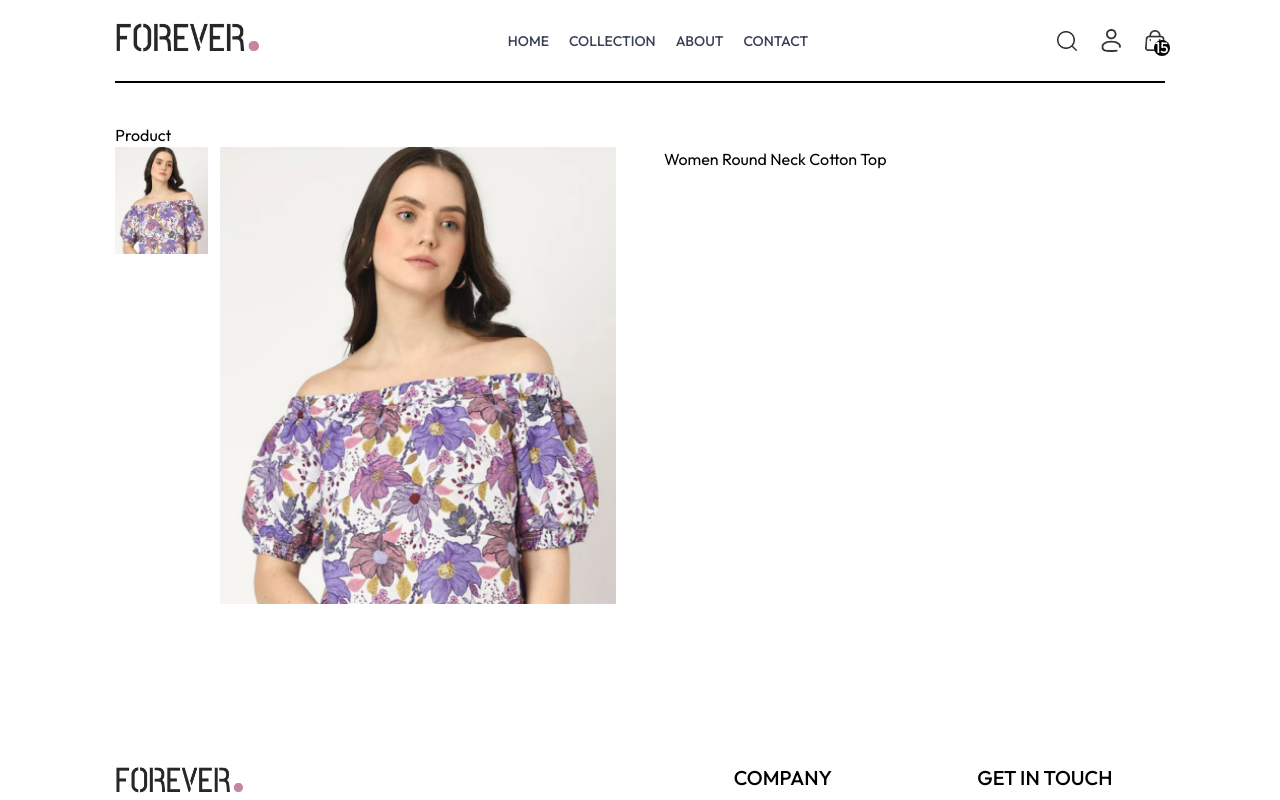
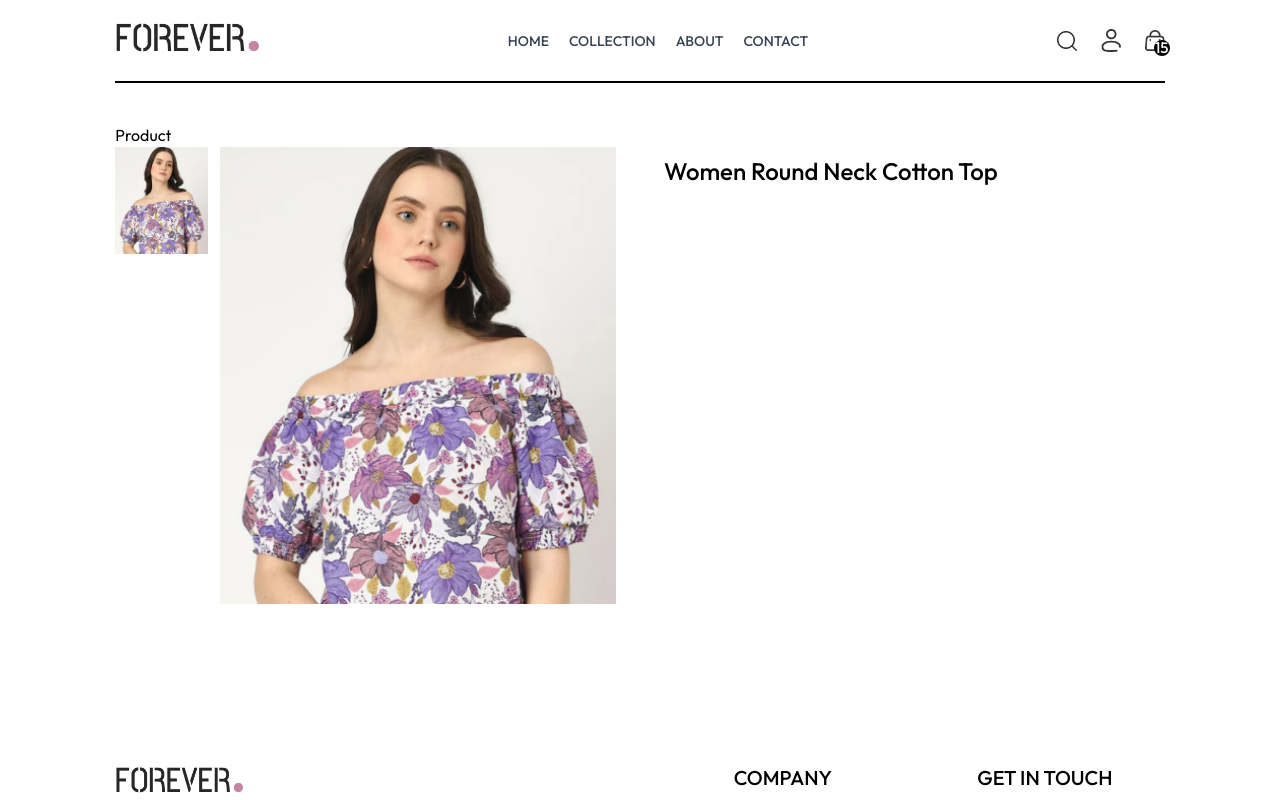
Before and after one commit to hellokristinafaye/clothing-ecommerce, a React (Vite) app: page /product/aaaaa in a window 1280 px wide. Shown: the top 800 px of the page. Built offline with nearby package versions, Linux system fonts and the light colour scheme.

Commit message:
Product name styled!

```diff
--- a/src/pages/Product.jsx
+++ b/src/pages/Product.jsx
@@ -47,7 +47,7 @@ const Product = () => {
         {/* ----------- Product Info ------------- */}
 
         <div className="flex-1">
-          <h1 className="">
+          <h1 className="font-medium text-2xl mt-2">
             {productData.name}
           </h1>
         </div>
```
